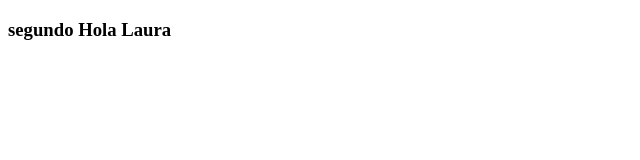
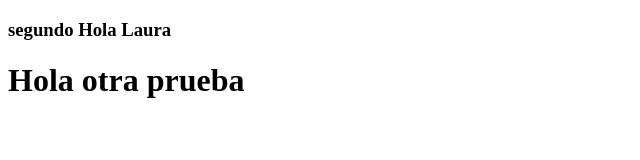
Before and after one commit to lauranohemi/mii-prueba1, a plain HTML site: page index.html in a window 1280 px wide. Shown: the whole page, without its empty margins (0-640 px from the left). Drawn offline with Linux system fonts and the light colour scheme.

Commit message:
revision con Noe

```diff
--- a/index.html
+++ b/index.html
@@ -2,5 +2,6 @@
 <body>
 
     <h3>segundo Hola Laura</h3>
+    <h1>Hola otra prueba</h1>
 </body>
 </html>
```
